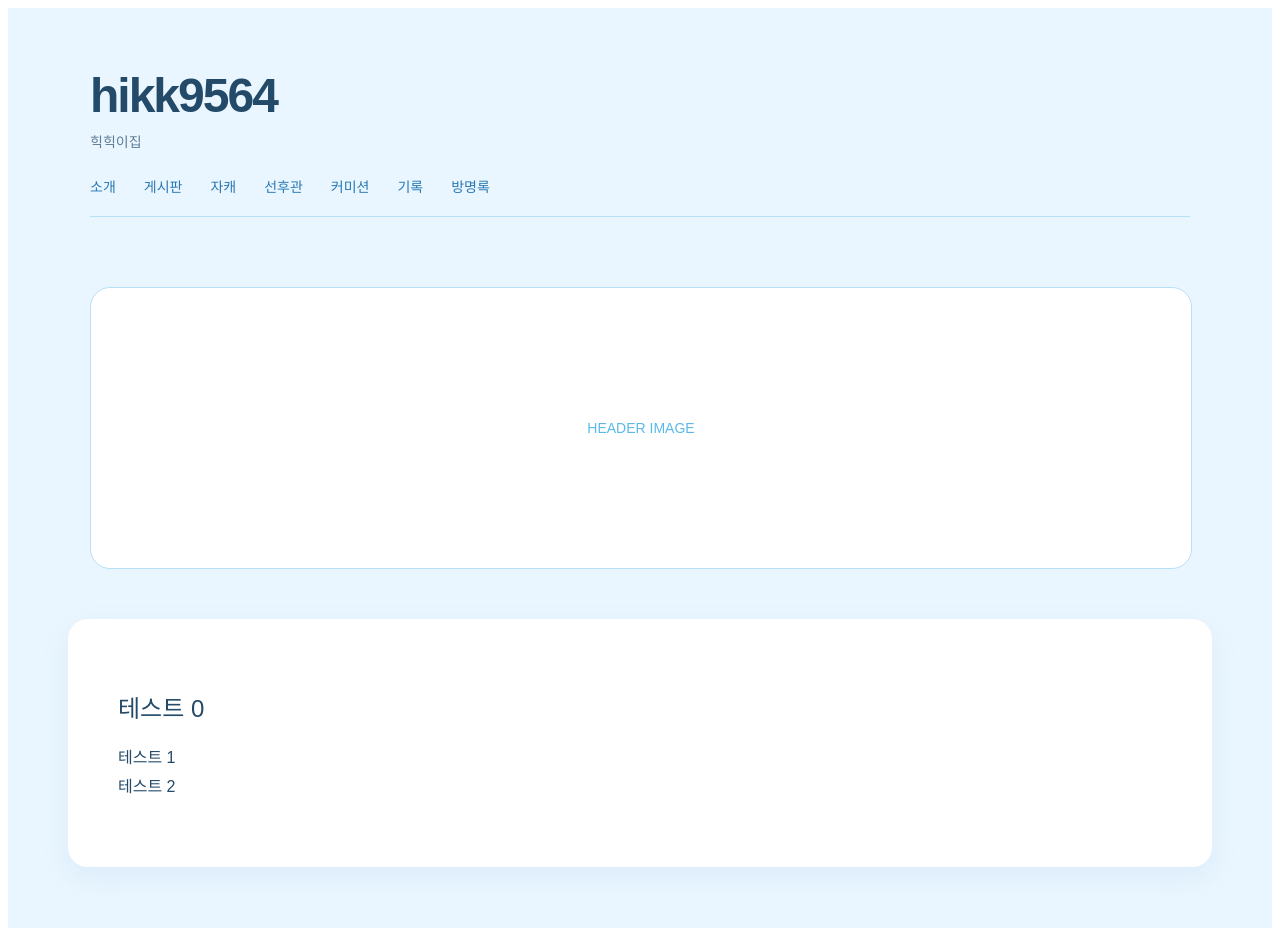
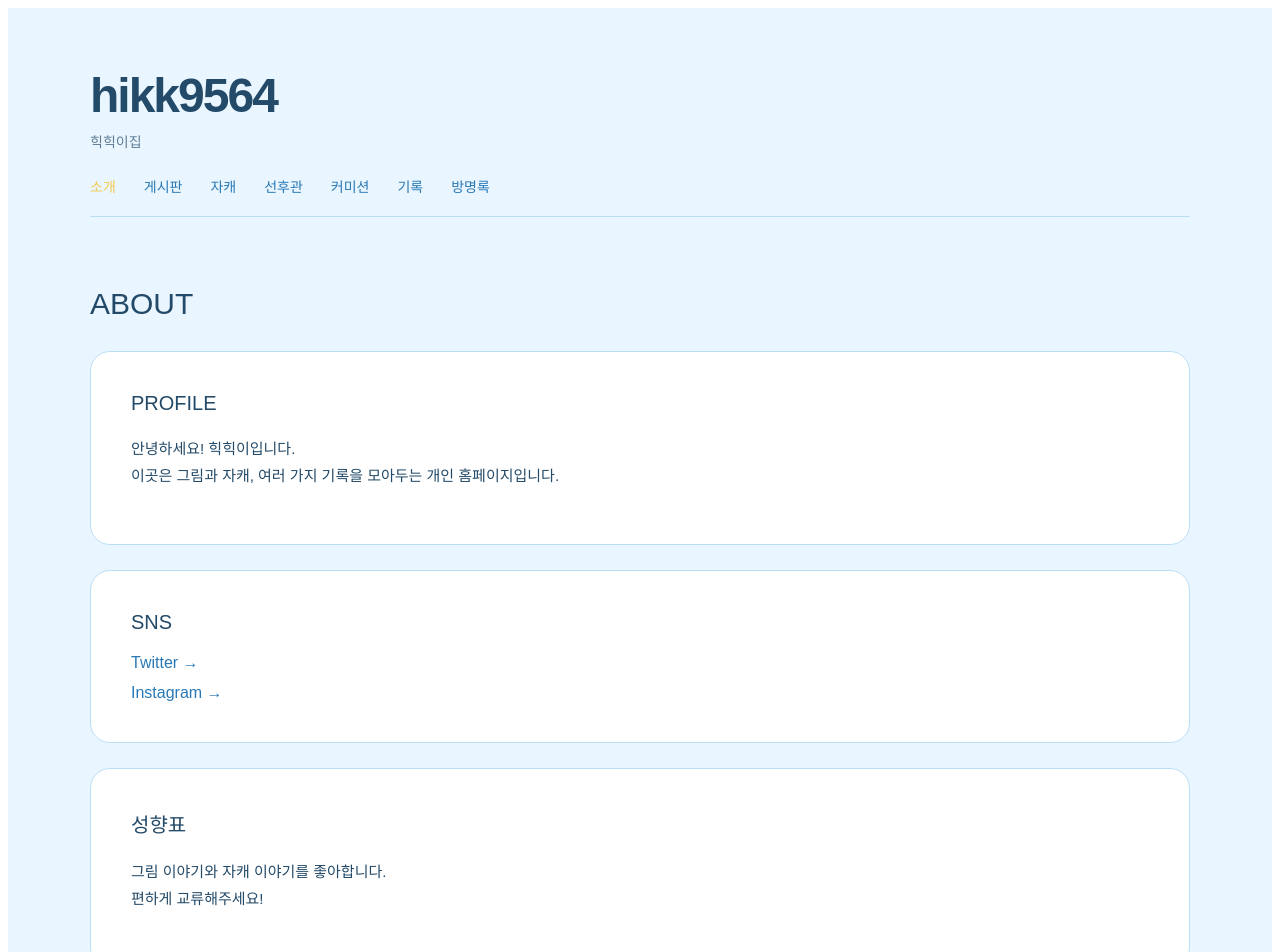
Before and after one commit to hikk9564/4659kkih, a Next.js app: page / in a window 1280 px wide. Shown: the top 952 px of the page. Built offline with nearby package versions, Linux system fonts and the light colour scheme.

Commit message:
Update page.tsx

```diff
--- a/app/page.tsx
+++ b/app/page.tsx
@@ -1,4 +1,4 @@
-export default function Home() {
+export default function About() {
   return (
     <main
       style={{
@@ -9,6 +9,8 @@ export default function Home() {
         fontFamily: "Arial, sans-serif",
       }}
     >
+      {/* ==================== 상단 ==================== */}
+
       <header
         style={{
           maxWidth: "1100px",
@@ -37,6 +39,7 @@ export default function Home() {
           힉힉이집
         </p>
 
+        {/* 상단 메뉴 */}
         <nav
           style={{
             marginTop: "25px",
@@ -45,18 +48,16 @@ export default function Home() {
             fontSize: "14px",
           }}
         >
-          {/* 소개 - 클릭하면 소개 페이지로 이동 */}
           <a
             href="/about"
             style={{
-              color: "#2878B5",
+              color: "#F2C94C",
               textDecoration: "none",
             }}
           >
             소개
           </a>
 
-          {/* 게시판 */}
           <a
             href="/"
             style={{
@@ -67,7 +68,6 @@ export default function Home() {
             게시판
           </a>
 
-          {/* 자캐 */}
           <a
             href="#자캐"
             style={{
@@ -78,7 +78,6 @@ export default function Home() {
             자캐
           </a>
 
-          {/* 선후관 */}
           <a
             href="#선후관"
             style={{
@@ -89,7 +88,6 @@ export default function Home() {
             선후관
           </a>
 
-          {/* 커미션 */}
           <a
             href="#커미션"
             style={{
@@ -100,7 +98,6 @@ export default function Home() {
             커미션
           </a>
 
-          {/* 기록 */}
           <a
             href="#기록"
             style={{
@@ -111,7 +108,6 @@ export default function Home() {
             기록
           </a>
 
-          {/* 방명록 */}
           <a
             href="#방명록"
             style={{
@@ -124,64 +120,143 @@ export default function Home() {
         </nav>
       </header>
 
-      {/* 헤더 이미지 영역 */}
+      {/* ==================== 소개 내용 ==================== */}
+
       <section
         style={{
           maxWidth: "1100px",
           margin: "70px auto 0",
         }}
       >
+        <h2
+          style={{
+            fontSize: "30px",
+            fontWeight: "400",
+            marginBottom: "30px",
+          }}
+        >
+          ABOUT
+        </h2>
+
+        {/* 개인 소개 */}
         <div
           style={{
-            width: "100%",
-            height: "280px",
             background: "#FFFFFF",
+            padding: "40px",
+            borderRadius: "20px",
             border: "1px solid #B9DFF5",
-            borderRadius: "20px",
-            display: "flex",
-            alignItems: "center",
-            justifyContent: "center",
-            color: "#5BB9E8",
-            fontSize: "14px",
-            overflow: "hidden",
+            marginBottom: "25px",
           }}
         >
-          {/* ✏️ 나중에 여기에 헤더 이미지를 넣을 예정 */}
-          HEADER IMAGE
+          <h3
+            style={{
+              fontSize: "20px",
+              fontWeight: "400",
+              marginTop: 0,
+            }}
+          >
+            PROFILE
+          </h3>
+
+          <p
+            style={{
+              lineHeight: "1.8",
+              fontSize: "15px",
+            }}
+          >
+            {/* ✏️ 여기에 개인 소개를 작성하세요 */}
+            안녕하세요! 힉힉이입니다.
+            <br />
+            이곳은 그림과 자캐, 여러 가지 기록을 모아두는 개인 홈페이지입니다.
+          </p>
         </div>
-      </section>
 
-      {/* 소개 영역 */}
-      <section
-        style={{
-          maxWidth: "1100px",
-          margin: "50px auto 0",
-          background: "#FFFFFF",
-          padding: "50px",
-          borderRadius: "20px",
-          boxShadow: "0 10px 30px rgba(40, 120, 181, 0.08)",
-        }}
-      >
-        <h2
+        {/* SNS */}
+        <div
           style={{
-            fontSize: "24px",
-            fontWeight: "400",
+            background: "#FFFFFF",
+            padding: "40px",
+            borderRadius: "20px",
+            border: "1px solid #B9DFF5",
+            marginBottom: "25px",
           }}
         >
-          테스트 0
-        </h2>
+          <h3
+            style={{
+              fontSize: "20px",
+              fontWeight: "400",
+              marginTop: 0,
+            }}
+          >
+            SNS
+          </h3>
 
-        <p
+          <div
+            style={{
+              display: "flex",
+              flexDirection: "column",
+              gap: "12px",
+            }}
+          >
+            {/* ✏️ href="" 안에 SNS 주소를 입력하세요 */}
+            <a
+              href=""
+              target="_blank"
+              rel="noopener noreferrer"
+              style={{
+                color: "#2878B5",
+                textDecoration: "none",
+              }}
+            >
+              Twitter →
+            </a>
+
+            {/* ✏️ 필요 없는 SNS는 이 부분을 삭제하세요 */}
+            <a
+              href=""
+              target="_blank"
+              rel="noopener noreferrer"
+              style={{
+                color: "#2878B5",
+                textDecoration: "none",
+              }}
+            >
+              Instagram →
+            </a>
+          </div>
+        </div>
+
+        {/* 성향표 */}
+        <div
           style={{
-            lineHeight: "1.8",
-            maxWidth: "600px",
+            background: "#FFFFFF",
+            padding: "40px",
+            borderRadius: "20px",
+            border: "1px solid #B9DFF5",
           }}
         >
-          {/* ✏️ 나중에 메인 화면에 들어갈 내용을 적으세요 */}
-          테스트 1
-          <br />
-          테스트 2
-        </p>
+          <h3
+            style={{
+              fontSize: "20px",
+              fontWeight: "400",
+              marginTop: 0,
+            }}
+          >
+            성향표
+          </h3>
+
+          <p
+            style={{
+              lineHeight: "1.8",
+              fontSize: "15px",
+            }}
+          >
+            {/* ✏️ 여기에 성향표 내용을 작성하세요 */}
+            그림 이야기와 자캐 이야기를 좋아합니다.
+            <br />
+            편하게 교류해주세요!
+          </p>
+        </div>
       </section>
     </main>
   );
```
